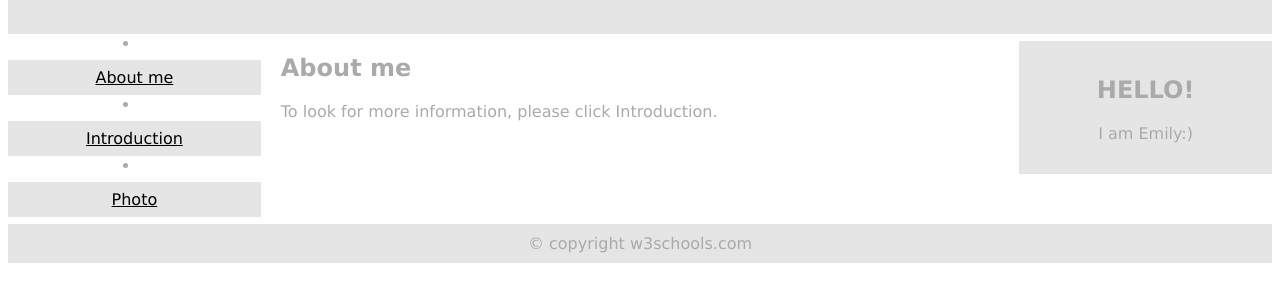
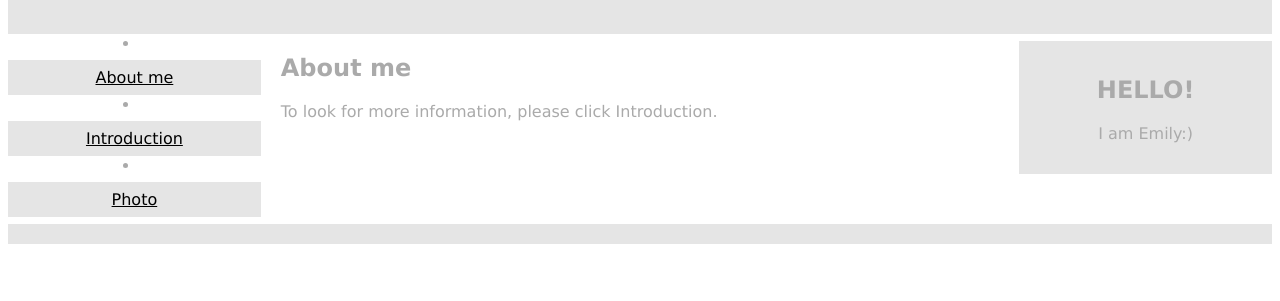
Before and after one commit to EmilyLYiYa/EmilyLYiYa.github.io, a plain HTML site: page 01.html in a window 1280 px wide. Shown: the part 85-386 px from the top of the page. Drawn offline with Linux system fonts and the light colour scheme.

Commit message:
index p.4
1 2 3 4 p.4

```diff
--- a/01.html
+++ b/01.html
@@ -66,7 +66,7 @@
   </div>
 </div>
 
-<div style="background-color:#e5e5e5;text-align:center;padding:10px;margin-top:7px;">© copyright w3schools.com</div>
+<div style="background-color:#e5e5e5;text-align:center;padding:10px;margin-top:7px;"></div>
 
 </body>
 </html>
```
Also changed, not shown: 02.html (+1 -1 lines), 03.html (+1 -1 lines), index.html (+1 -1 lines).
